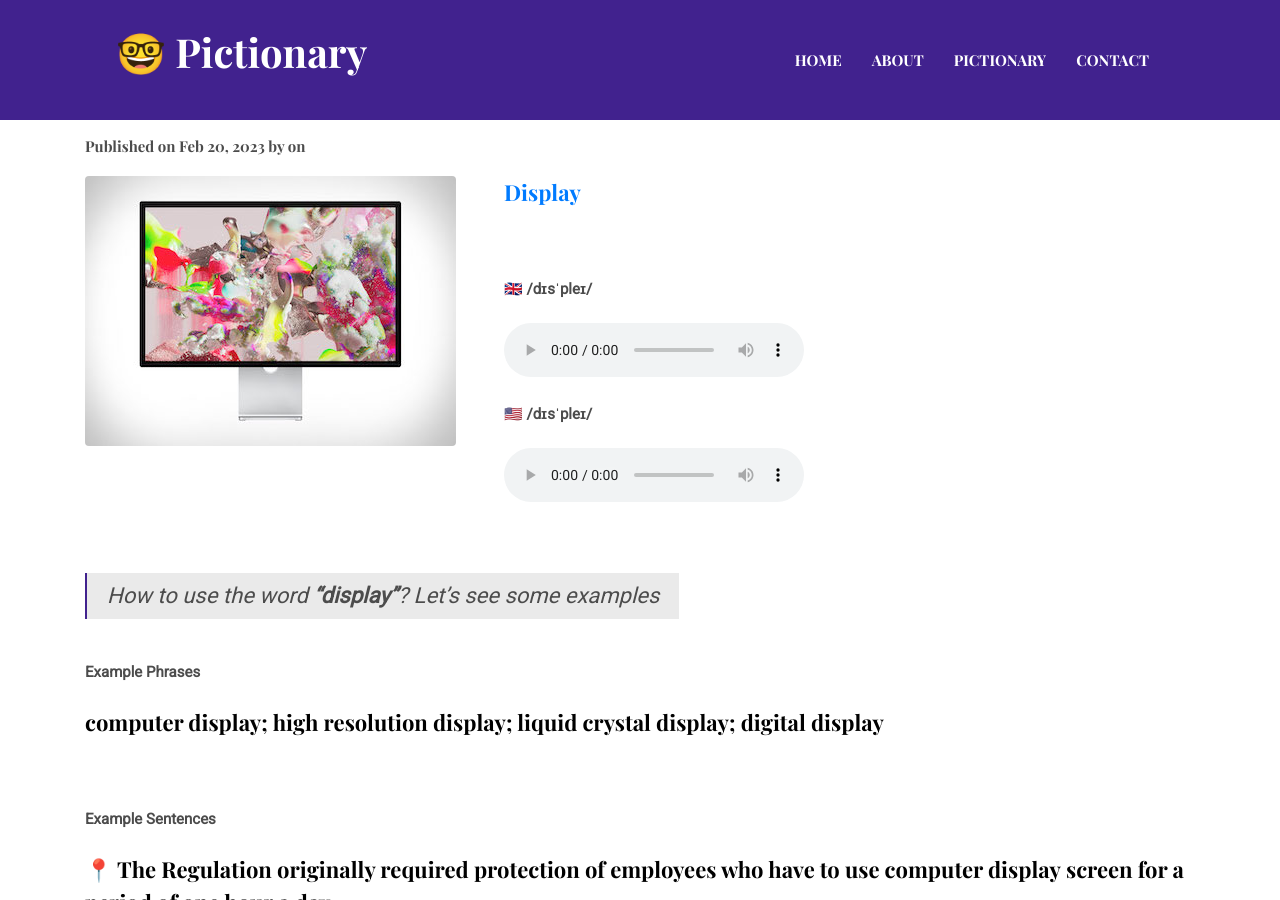
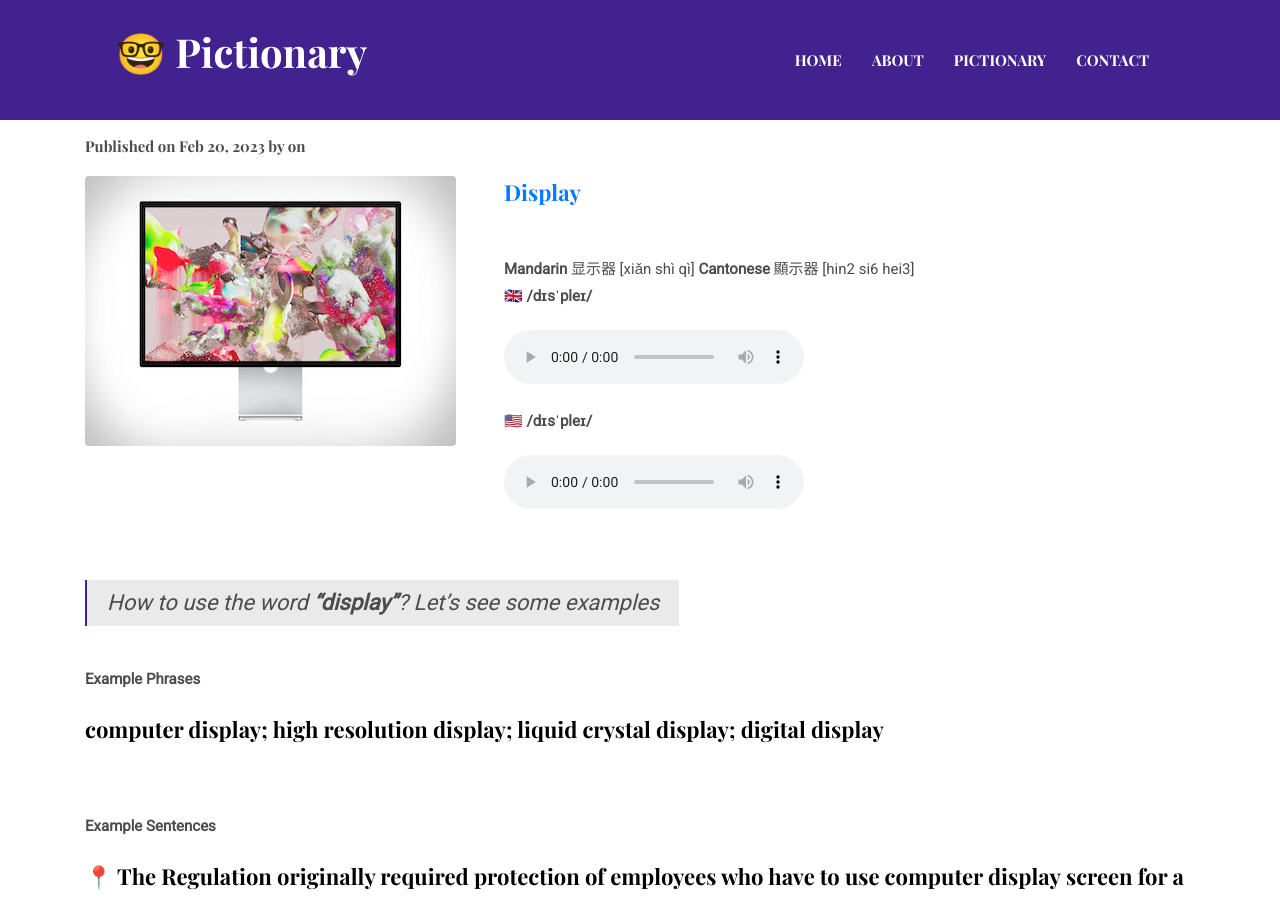
Before and after one commit to a1g5/a1g5.github.io, a Jekyll site: the page built from _posts/2023-02-20-display.markdown, in a window 1280 px wide and 900 px high, scrolled down 547 px. Built offline with Jekyll 4.4.1, drawn with Linux system fonts in a browser that asks for light colours.

Commit message:
Update 2023-02-20-display.markdown

```diff
--- a/_posts/2023-02-20-display.markdown
+++ b/_posts/2023-02-20-display.markdown
@@ -6,7 +6,8 @@ image:  /assets/images/blog/post-1.jpg
 ---
 **<B>[Display](https://dictionary.cambridge.org/dictionary/english-chinese-traditional/display)</B>**
 <br>
-
+<B>Mandarin</B> 显示器 [xiǎn shì qì]
+<B>Cantonese</B> 顯示器 [hin2 si6 hei3]<br>
 🇬🇧 <B>/dɪsˈpleɪ/</B>
 <audio controls="controls">
   <source src="/assets/audio/display-gb.mp3" type="audio/mpeg">
@@ -17,6 +18,7 @@ image:  /assets/images/blog/post-1.jpg
   <source src="/assets/audio/display-us.mp3" type="audio/mpeg">
 <embed height="100" width="100" src="/i/song.mp3" />
 </audio>
+
 
 <br>
 > How to use the word <B>"display"</B>? Let's see some examples
```
